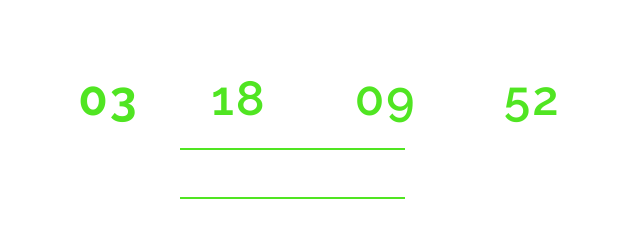
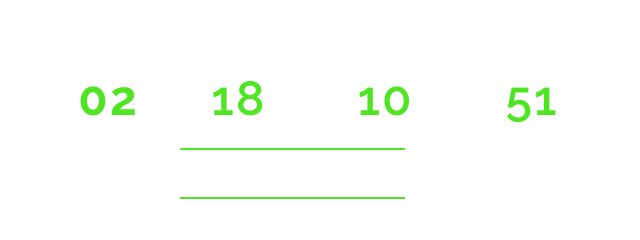
Before and after one commit to abhiverma1924/happy-birthday, a plain HTML site: page index.html in a window 1280 px wide. Shown: the part 295-535 px from the top of the page, 488-1128 px from the left. Drawn offline with Linux system fonts and the light colour scheme.

Commit message:
Update index.html

```diff
--- a/index.html
+++ b/index.html
@@ -95,7 +95,7 @@
 		<script>
 			jQuery(document).ready(function($){
 				$('.demo2').dsCountDown({
-					endDate: new Date("october 24, 2018 23:59:00"),
+					endDate: new Date("october 23, 2018 23:59:59"),
 					theme: 'black'
 				});
 			});
```
